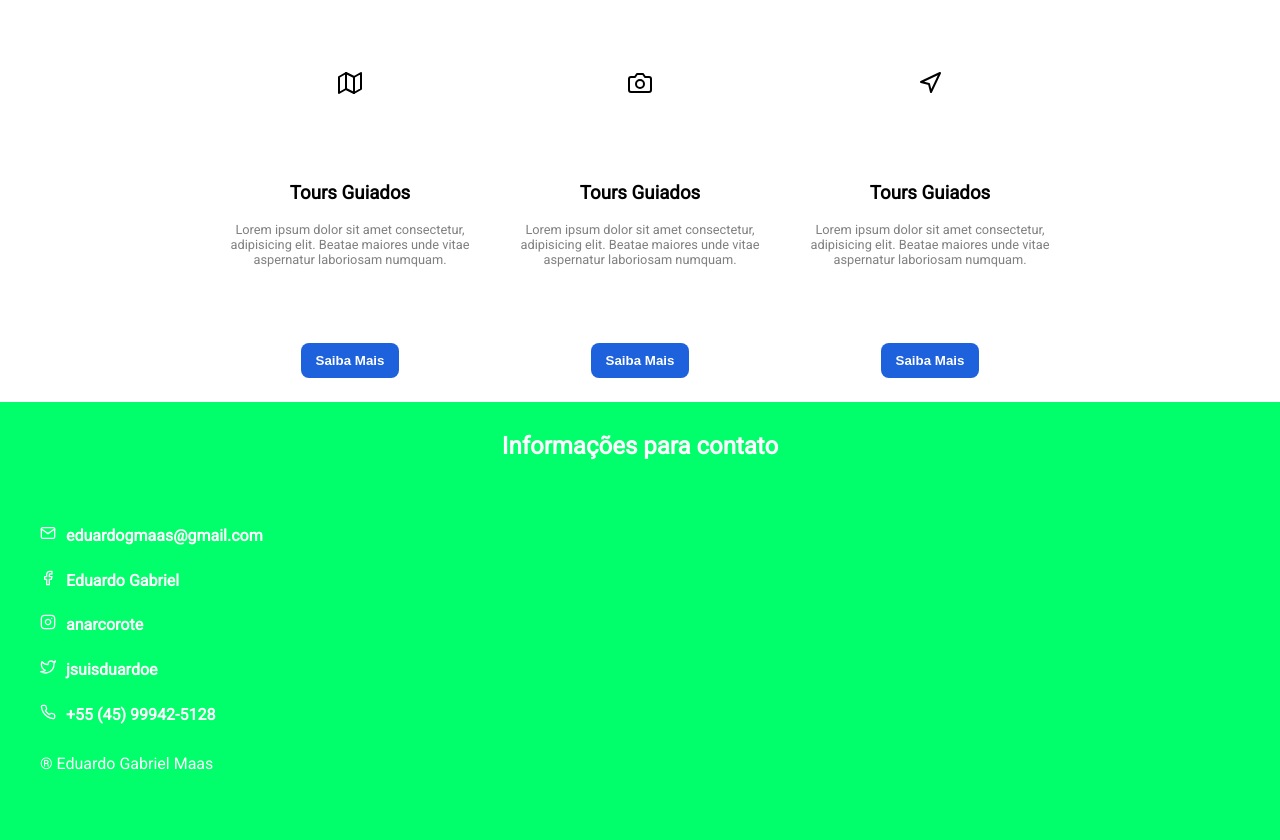
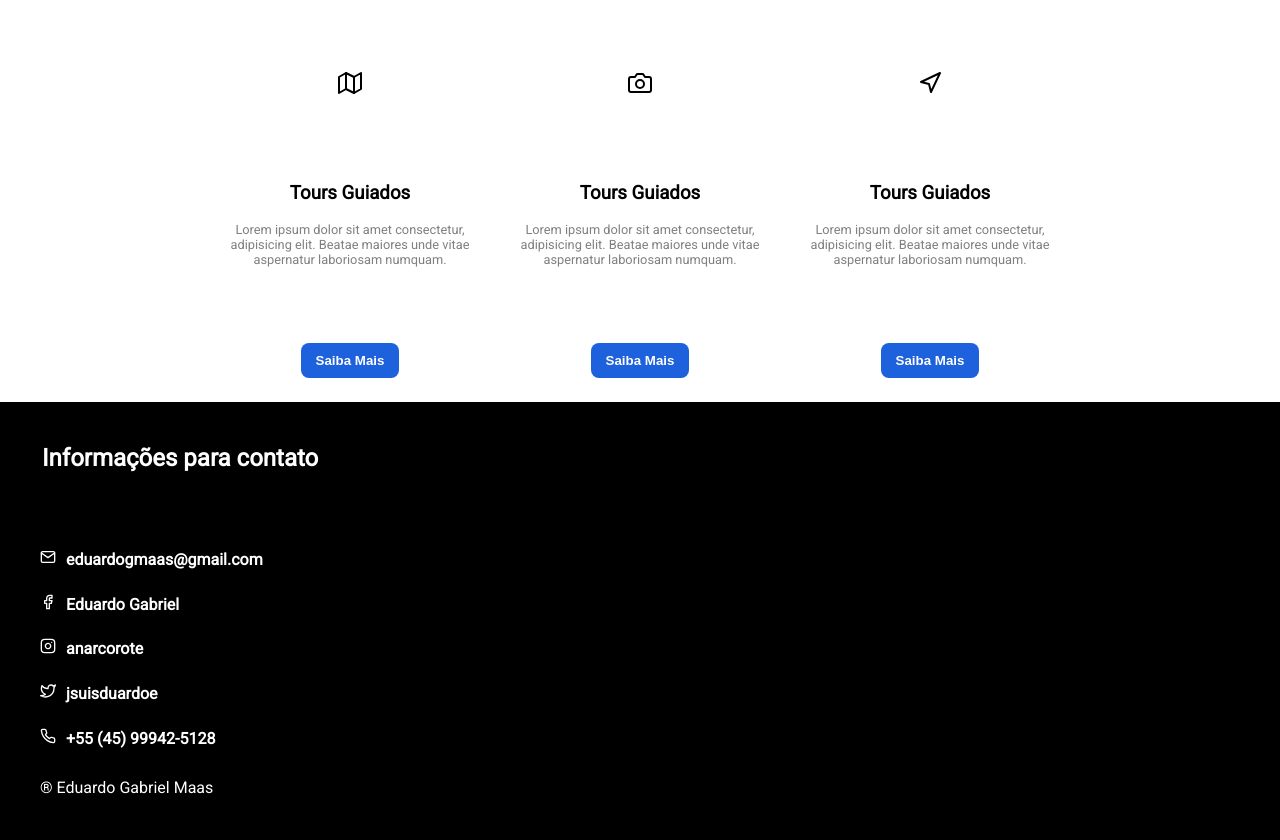
Before and after one commit to Eduardogmaas/siteviagens_webl_2023, a plain HTML site: page index.html in a window 1280 px wide. Shown: the part 1302-2142 px from the top of the page. Drawn offline with nearby package versions, Linux system fonts and the light colour scheme.

Commit message:
Update style.css

```diff
--- a/style.css
+++ b/style.css
@@ -206,15 +206,15 @@ header nav p {
 
 .contato {
     height: 450px;
-    background-color: #00ff6a;
+    background-color: black;
 }
 
 
 .Contato h3{
     color: white;
     font-size: 24px;
-    padding: 30px;
-    text-align: center;
+    padding: 42px;
+    text-align: left;
 }
 
 
```
